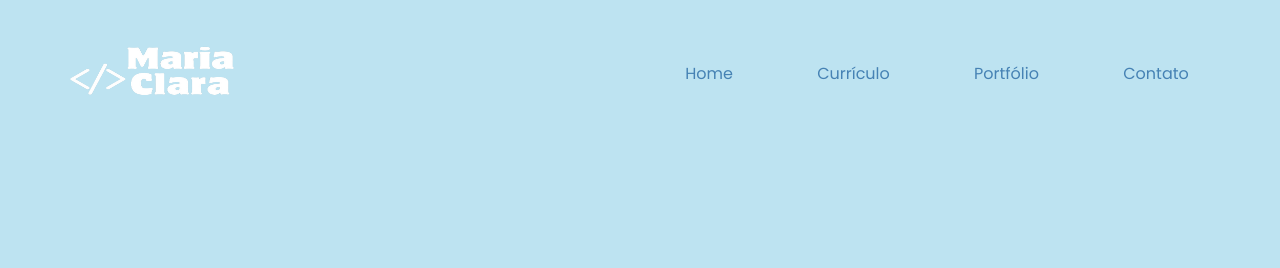
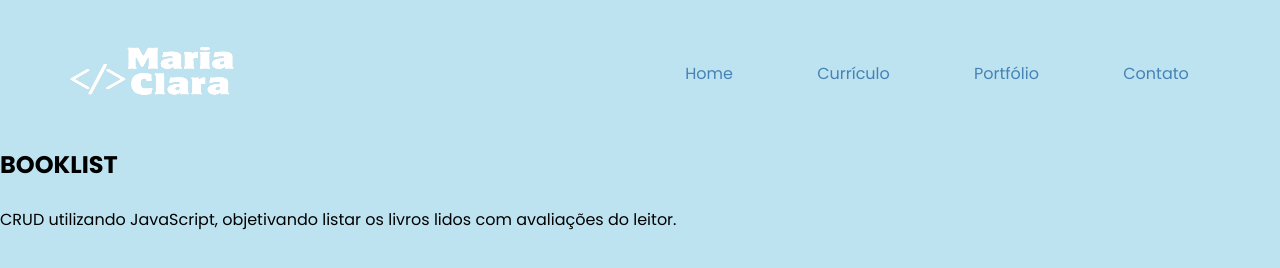
Before and after one commit to mariaclaraps/Curriculo, a plain HTML site: page portifolio.html in a window 1280 px wide. Drawn offline with nearby package versions, Linux system fonts and the light colour scheme.

Commit message:
Update portifolio.html

```diff
--- a/portifolio.html
+++ b/portifolio.html
@@ -47,6 +47,15 @@
         </div>
     </header>
     <main>
+         <section class="portifolio">
+            <div class="perfil">
+                <h2>BOOKLIST</h2>
+                <ul>
+                  <li><a href="https://mariaclaraps.github.io/booklist/"></a></li>
+                  <li>CRUD utilizando JavaScript, objetivando listar os livros lidos com avaliações do leitor.</li>
+                </ul>
+            </div>
+         </section>
     </main>
 </body>
 </html>
```
